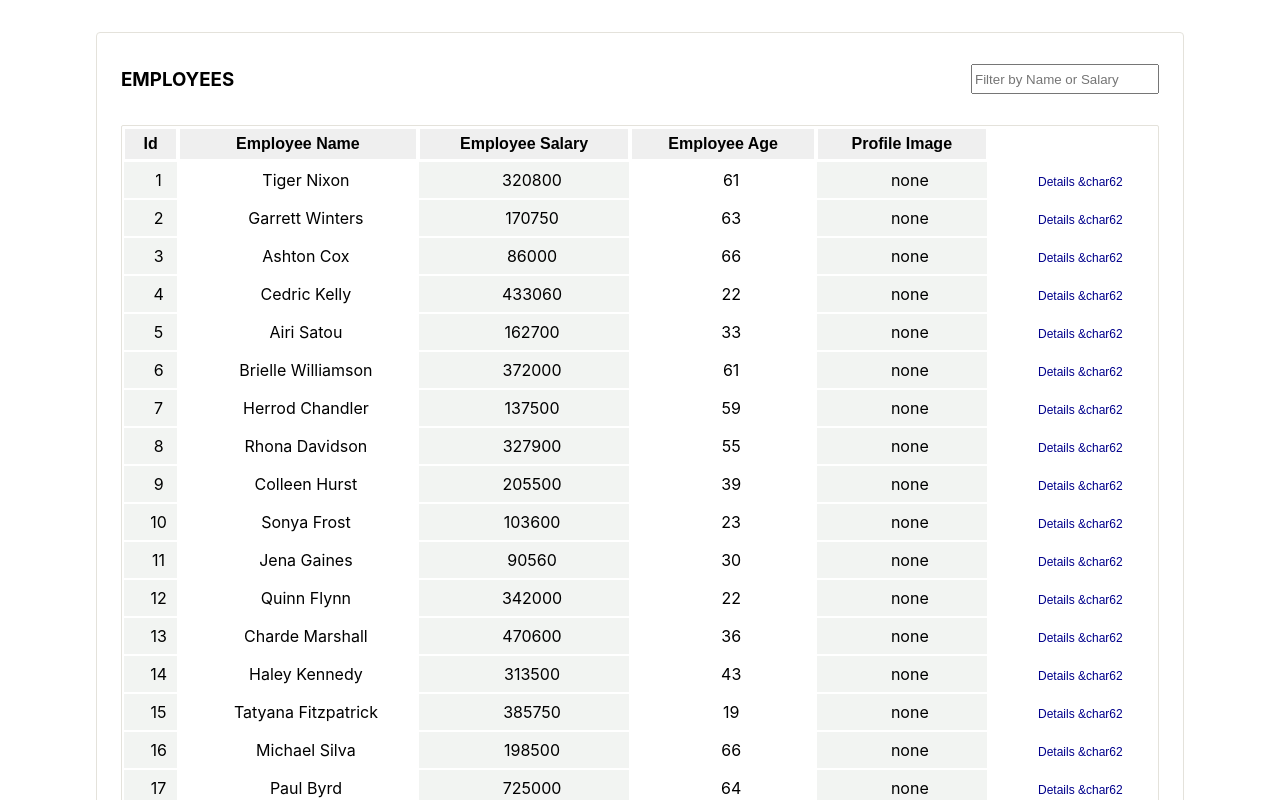
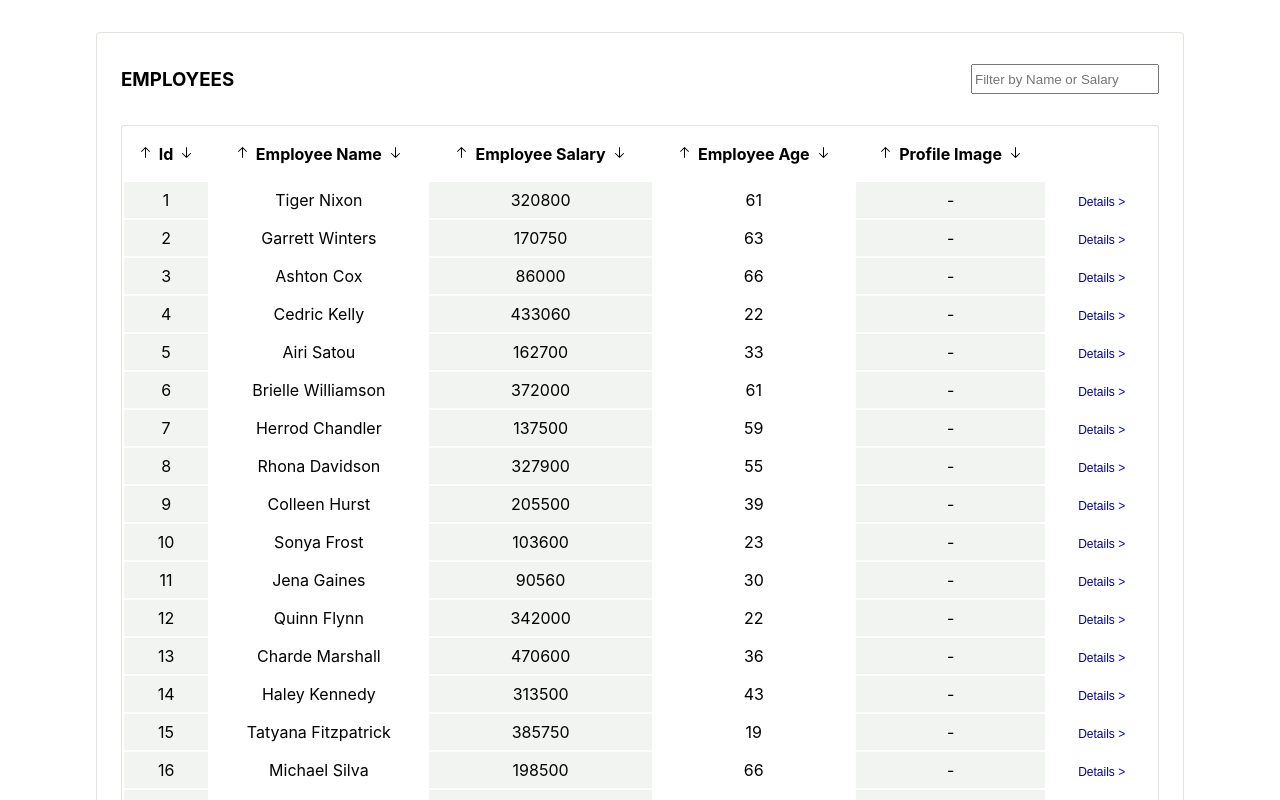
Before and after one commit to THEKaminsky/fe-tester, a React (Create React App) app: page / in a window 1280 px wide. Shown: the top 800 px of the page. Built offline with nearby package versions, Linux system fonts and the light colour scheme.

Commit message:
Try and clean commits a bit starting here

```diff
--- a/src/components/Table.jsx
+++ b/src/components/Table/Table.jsx
@@ -1,7 +1,7 @@
-import { useState, useEffect } from "react";
+import { useEffect, useState } from "react";
 import _ from "lodash";
+import { ArrowUpIcon, ArrowDownIcon } from "@radix-ui/react-icons";
 import * as s from "./styles";
-
 const EMPLOYEES = [
   {
     id: 1,
@@ -175,12 +175,26 @@ const EMPLOYEES = [
 
 const Table = () => {
   const [employees, setEmployees] = useState(EMPLOYEES);
+  // const [showModal, setShowModal] = useState(false);
   const headers = Object.keys(EMPLOYEES[0]);
 
-  const handleSort = (key) => {
-    const sortedEmps = employees.sort((a, b) => a[key].localeCompare(b[key]));
-    console.log(key, "sorted", sortedEmps);
-    setEmployees((prevEmployees) => [...prevEmployees, ...sortedEmps]);
+  useEffect(() => {}, [employees]);
+
+  const handleSort = (key, sort) => {
+    const compare = (a, b) => {
+      if (a < b) {
+        return -1;
+      }
+      if (a > b) {
+        return 1;
+      }
+      return 0;
+    };
+
+    const sortedEmps = employees.sort((a, b) =>
+      sort === "asc" ? compare(a[key], b[key]) : compare(b[key], a[key])
+    );
+    setEmployees(() => [...sortedEmps]);
   };
 
   const handleFilter = (val) => {
@@ -210,8 +224,12 @@ const Table = () => {
       <s.StyledTable>
         {headers.map((key, index) => (
           <s.TH id={index}>
-            <s.Button onClick={() => handleSort(key)}>
-              {_.startCase(key)}
+            <s.Button onClick={() => handleSort(key, "asc")}>
+              <ArrowUpIcon />
+            </s.Button>
+            {_.startCase(key)}
+            <s.Button onClick={() => handleSort(key, "dsc")}>
+              <ArrowDownIcon />
             </s.Button>
           </s.TH>
         ))}
@@ -223,9 +241,9 @@ const Table = () => {
                 <s.TD>{emp.employee_name}</s.TD>
                 <s.TD>{emp.employee_salary}</s.TD>
                 <s.TD>{emp.employee_age}</s.TD>
-                <s.TD>{emp.profile_image || "none"}</s.TD>
+                <s.TD>{emp.profile_image || "-"}</s.TD>
                 <s.TD>
-                  <s.DetailsButton>Details &char62</s.DetailsButton>
+                  <s.DetailsButton>Details &gt;</s.DetailsButton>
                 </s.TD>
               </tr>
             );
--- /dev/null
+++ b/src/components/Table/index.js
@@ -0,0 +1 @@
+export { default } from "./Table";
--- a/src/components/styles.js
+++ b/src/components/Table/styles.js
@@ -17,7 +17,7 @@ export const StyledTable = styled.table`
 
 export const TD = styled.td`
   font-size: 1rem;
-  padding: 0.5rem 0 0.5rem 1rem;
+  padding: 0.5rem 1rem 0.5rem 1rem;
   &:not-first-child {
     border-top: 1px solid #787162;
   }
@@ -29,7 +29,7 @@ export const TD = styled.td`
 
 export const Button = styled.button`
   border: none;
-  width: 100%;
+  background-color: #fff;
   height: 100%;
   font-size: 1rem;
   font-weight: 600;
@@ -44,7 +44,8 @@ export const DetailsButton = styled.button`
 `;
 
 export const TH = styled.th`
-  height: 30px;
+  height: 50px;
+  justify-content: space-between;
 `;
 
 export const FlexTitle = styled.div`
```
Also changed, not shown: src/components/Modal/Modal.jsx (added), src/components/Modal/index.js (added), src/components/Modal/styles.js (added).
